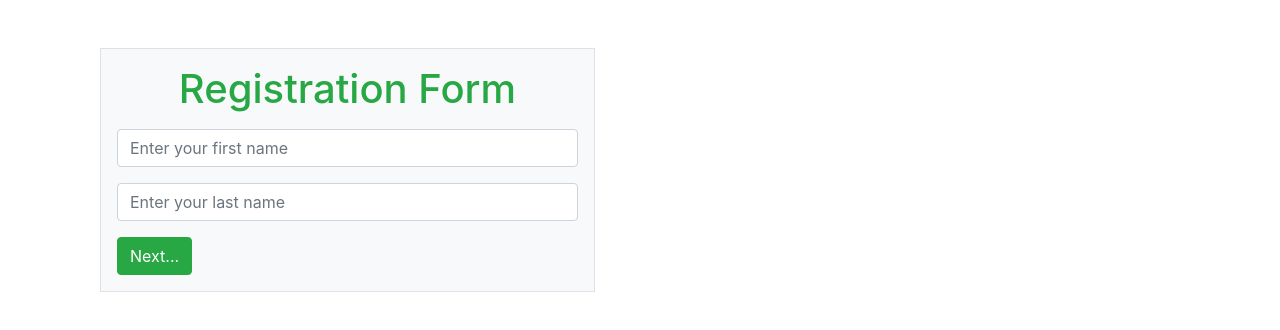
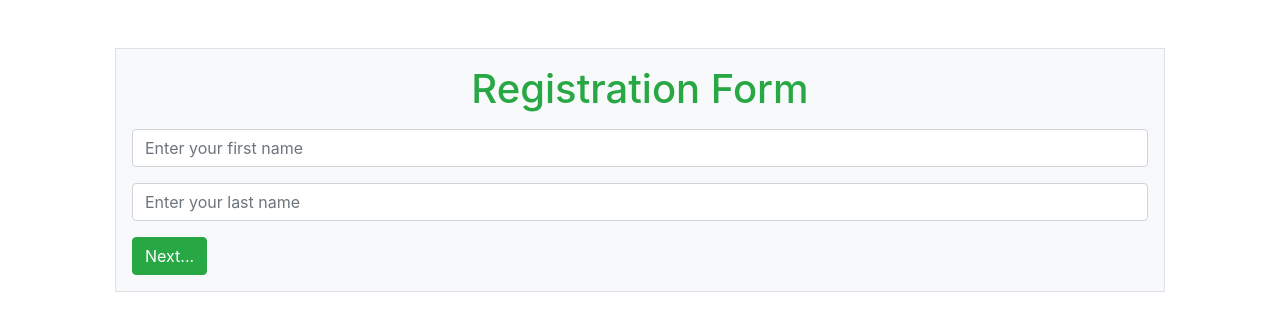
Before and after one commit to abdurnourtanim/form_validation, a plain HTML site: page index.html in a window 1280 px wide. Drawn offline with nearby package versions, Linux system fonts and the light colour scheme.

Commit message:
Update index.html

```diff
--- a/index.html
+++ b/index.html
@@ -20,7 +20,7 @@
   </head>
   <body>
     <div class="container">
-      <div class="row col-6">
+      <div class="row col-12 col-md-12 m-auto">
         <!-- form one  -->
         <div class="col-12">
           <form id="form_one" class="show_form mt-5 border p-3 bg-light">
```
